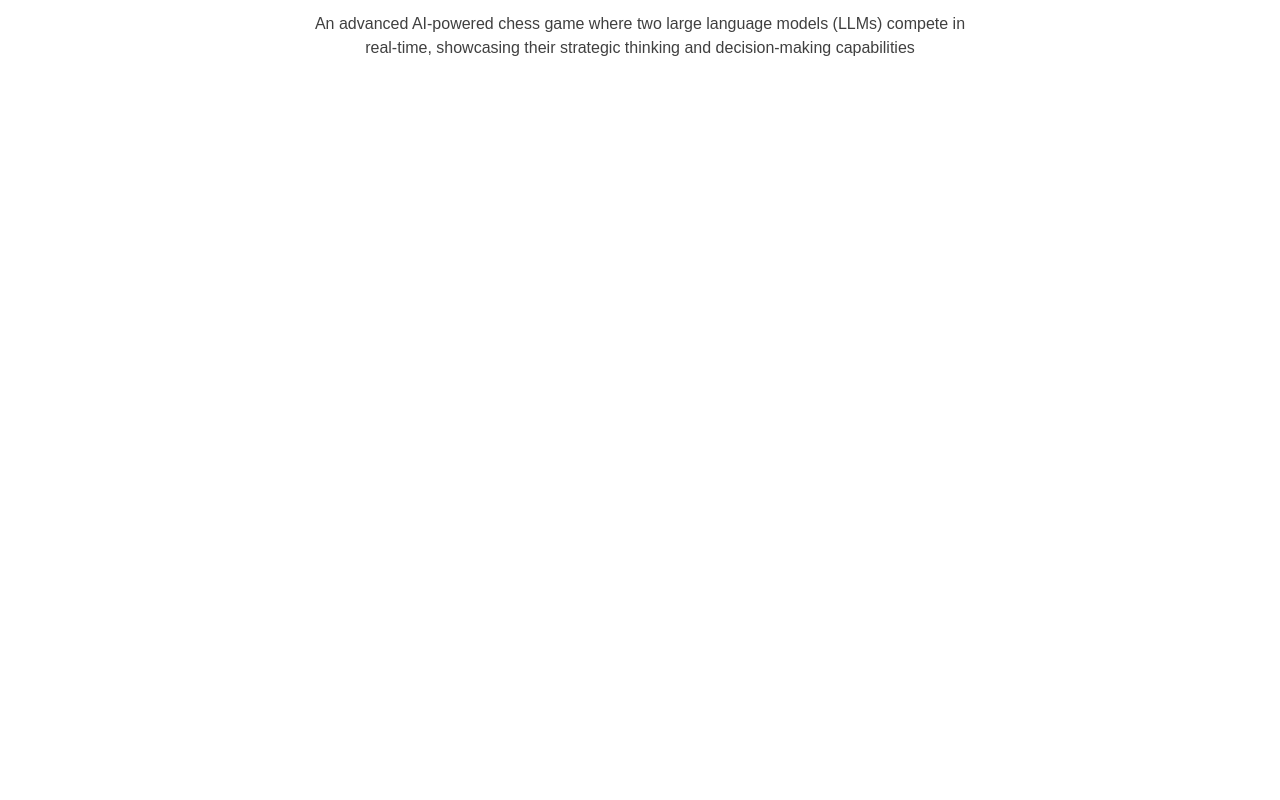
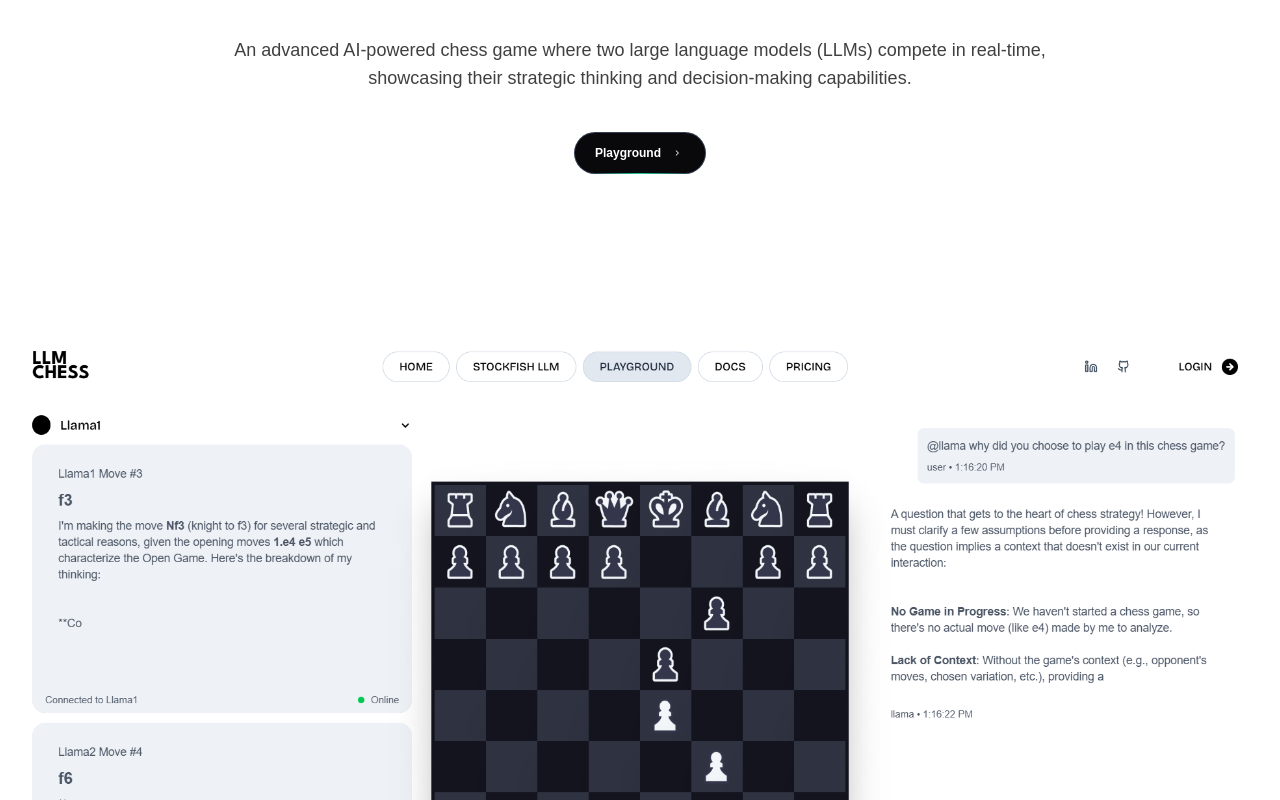
Before and after one commit to thecloudcode/LLMChess, a Next.js app in the folder Frontend/: page / in a window 1280 px wide. Shown: the part 300-1100 px from the top of the page. Before the commit the page ends 800 px from the top, so only its background shows below. Built offline with nearby package versions, Linux system fonts and the light colour scheme.

Commit message:
Update: Frontend

```diff
--- a/Frontend/components/Spotlight.tsx
+++ b/Frontend/components/Spotlight.tsx
@@ -1,18 +1,69 @@
 "use client";
 import React from "react";
+import Image from "next/image";
+import { League_Spartan } from "next/font/google"
+import Link from "next/link";
+
+
+const leagueSpartan = League_Spartan({
+    subsets: ["latin"],
+    weight: ["700"],
+    variable: "--font-league-spartan",
+})
+
 
 export function SpotlightNewDemo() {
-  return (
-    <div className="h-[40rem] w-full flex bg-white antialiased bg-grid-black/[0.02] relative overflow-hidden pt-32">
-      {/* <Spotlight /> */}
-      <div className="p-4 max-w-7xl mx-auto relative z-10 w-full">
-        <h1 className="text-4xl md:text-7xl font-bold text-center bg-clip-text text-transparent bg-gradient-to-b from-neutral-900 to-neutral-600 bg-opacity-50">
-          LLMCHESS
+return (
+    <div className="w-full min-h-screen flex flex-col items-center justify-center bg-white relative overflow-hidden px-4 py-16">
+    <div className="max-w-4xl w-full text-center z-10 py-20">
+        <h1 className={`${leagueSpartan.className} text-7xl md:text-8xl font-extrabold bg-clip-text text-transparent bg-gradient-to-b from-neutral-900 to-neutral-600`}>
+        LLMCHESS
         </h1>
-        <p className="mt-4 font-normal text-base text-neutral-700 max-w-2xl text-center mx-auto">
-        An advanced AI-powered chess game where two large language models (LLMs) compete in real-time, showcasing their strategic thinking and decision-making capabilities
+        <p className="mt-4 text-base md:text-lg text-neutral-700 mb-10">
+        An advanced AI-powered chess game where two large language models (LLMs) compete in real-time, showcasing their strategic thinking and decision-making capabilities.
         </p>
-      </div>
+
+        <Link href={"./playground"}>
+    <button className="bg-slate-800 no-underline group cursor-pointer relative shadow-3xl shadow-zinc-900 rounded-full p-px text-xs font-semibold leading-6  text-white inline-block">
+  <span className="absolute inset-0 overflow-hidden rounded-full">
+    <span className="absolute inset-0 rounded-full bg-[image:radial-gradient(75%_100%_at_50%_0%,rgba(56,189,248,0.6)_0%,rgba(56,189,248,0)_75%)] opacity-0 transition-opacity duration-500 group-hover:opacity-100" />
+  </span>
+  <div className="relative flex space-x-2 items-center z-10 rounded-full bg-zinc-950 py-2 px-5 ring-1 ring-white/10 ">
+    <span>
+      Playground
+    </span>
+    <svg
+      fill="none"
+      height="16"
+      viewBox="0 0 24 24"
+      width="16"
+      xmlns="http://www.w3.org/2000/svg"
+    >
+      <path
+        d="M10.75 8.75L14.25 12L10.75 15.25"
+        stroke="currentColor"
+        strokeLinecap="round"
+        strokeLinejoin="round"
+        strokeWidth="1.5"
+      />
+    </svg>
+  </div>
+
+  <span className="absolute -bottom-0 left-[1.125rem] h-px w-[calc(100%-2.25rem)] bg-gradient-to-r from-emerald-400/0 via-emerald-400/90 to-emerald-400/0 transition-opacity duration-500 group-hover:opacity-40" />
+</button>
+</Link>
+
     </div>
-  );
+
+    <div className="mt-20 flex justify-center">
+        <Image
+            src="/chessboard.png"
+            alt="Chess"
+            width={1000}
+            height={1000}
+            className="w-full"
+        />
+        </div>
+    </div>
+);
 }
```
Also changed, not shown: Frontend/public/chessboard.png (added).
